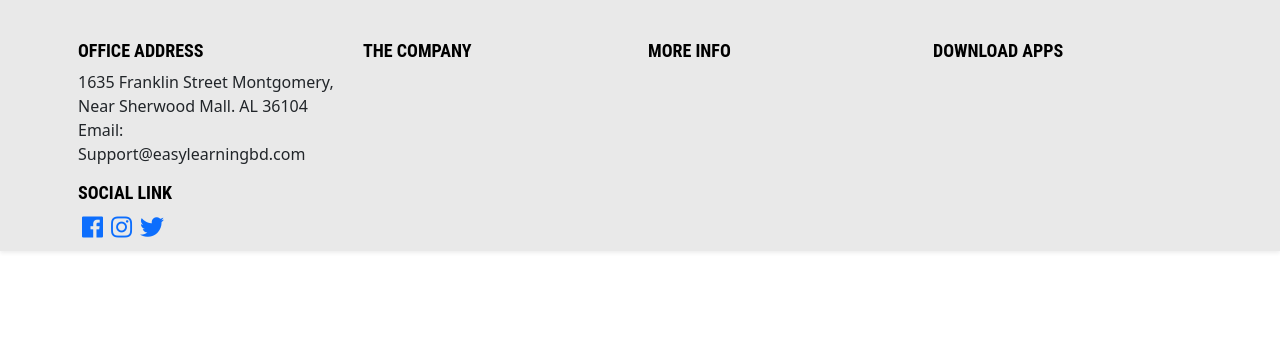
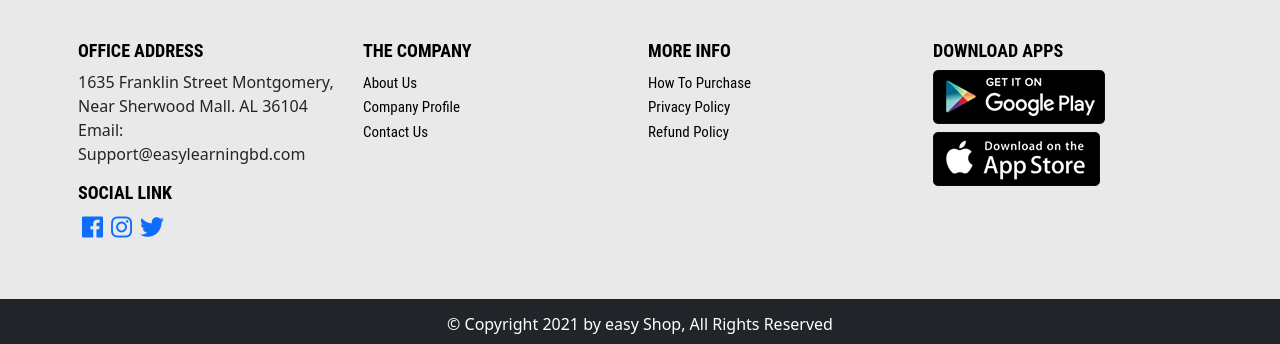
Before and after one commit to brainshahriar/ReactEcommerceFrontend, a React (Create React App) app: page / in a window 1280 px wide. Shown: the part 2885-3229 px from the top of the page. Before the commit the page ends 3184 px from the top, so only its background shows below. Built offline with nearby package versions, Linux system fonts and the light colour scheme.

Commit message:
footer 2

```diff
--- a/src/components/common/FooterDekstop.jsx
+++ b/src/components/common/FooterDekstop.jsx
@@ -1,5 +1,8 @@
 import React, { Component, Fragment } from 'react'
 import { Col, Container, Row } from 'react-bootstrap'
+import { Link } from 'react-router-dom'
+import Apple from '../../assets/images/apple.png'
+import Google from '../../assets/images/google.png'
 
 class FooterDekstop extends Component {
     render() {
@@ -21,18 +24,33 @@
 
                <Col className="p-2" lg={3} md={3} sm={6} xs={12}>
                <h5 className="footer-menu-title">THE COMPANY</h5>
+               <Link to="/" className="footer-link"> About Us</Link><br></br>
+                <Link to="/" className="footer-link"> Company Profile</Link><br></br>
+                <Link to="/" className="footer-link"> Contact Us</Link><br></br>
                </Col>
 
                <Col className="p-2" lg={3} md={3} sm={6} xs={12}>
                <h5 className="footer-menu-title">MORE INFO</h5>
+               <Link to="/" className="footer-link">How To Purchase</Link><br></br>
+                <Link to="/" className="footer-link"> Privacy Policy</Link><br></br>
+                <Link to="/" className="footer-link"> Refund Policy </Link><br></br>
                </Col>
 
                <Col className="p-2" lg={3} md={3} sm={6} xs={12}>
                <h5 className="footer-menu-title">DOWNLOAD APPS</h5>
+               <a><img src={Google}  /></a><br></br>
+              <a><img className="mt-2" src={Apple}  /></a><br></br>
                </Col>
 
           </Row>
                          </Container>
+                         <Container fluid={true} className="text-center m-0 pt-3 pb-1 bg-dark">
+                    <Container>
+                         <Row>
+                    <h6 className="text-white">© Copyright 2021 by easy Shop, All Rights Reserved</h6>
+                         </Row>
+                    </Container>
+               </Container>
 
                          </div>
 
```
Also changed, not shown: src/assets/images/apple.png (added), src/assets/images/google.png (added).
